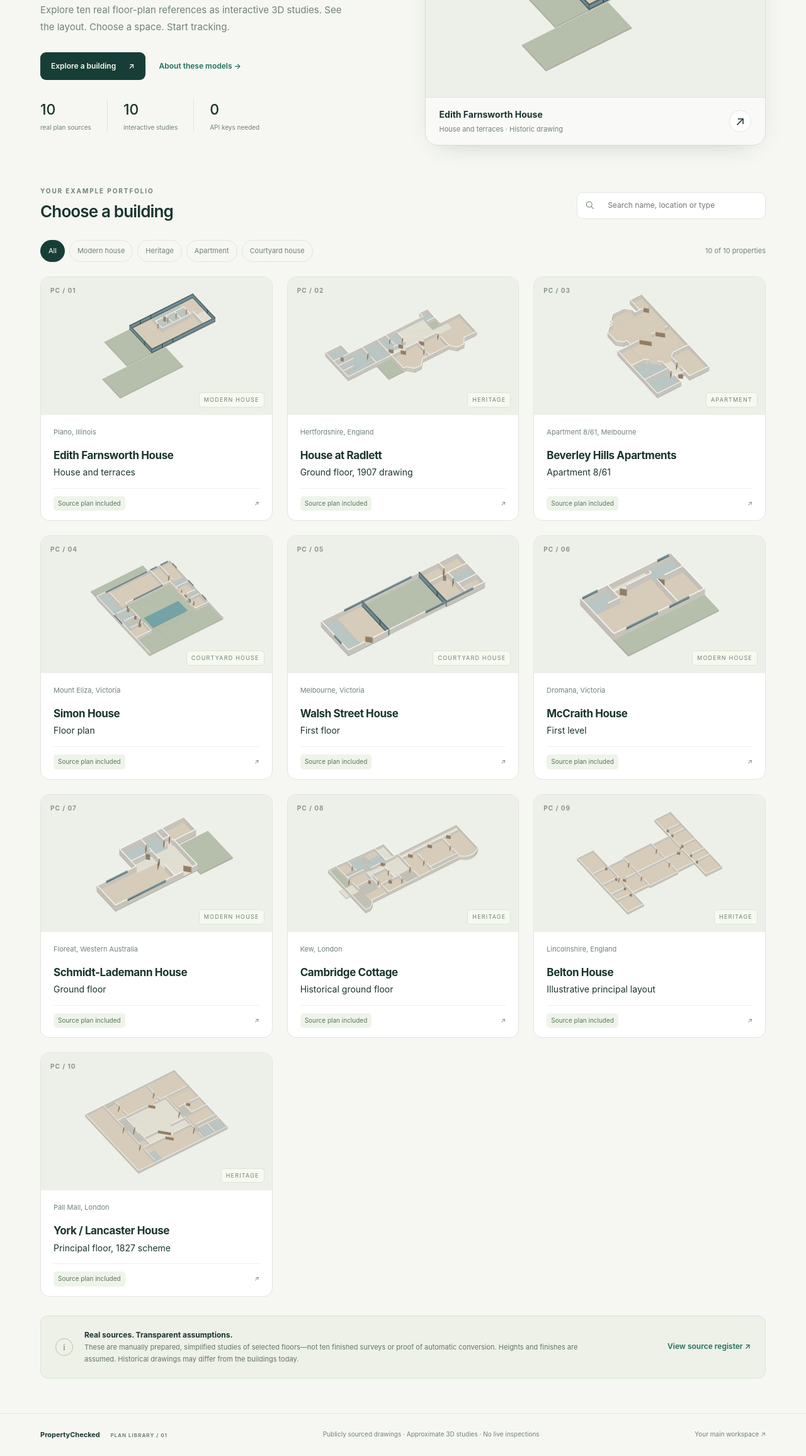
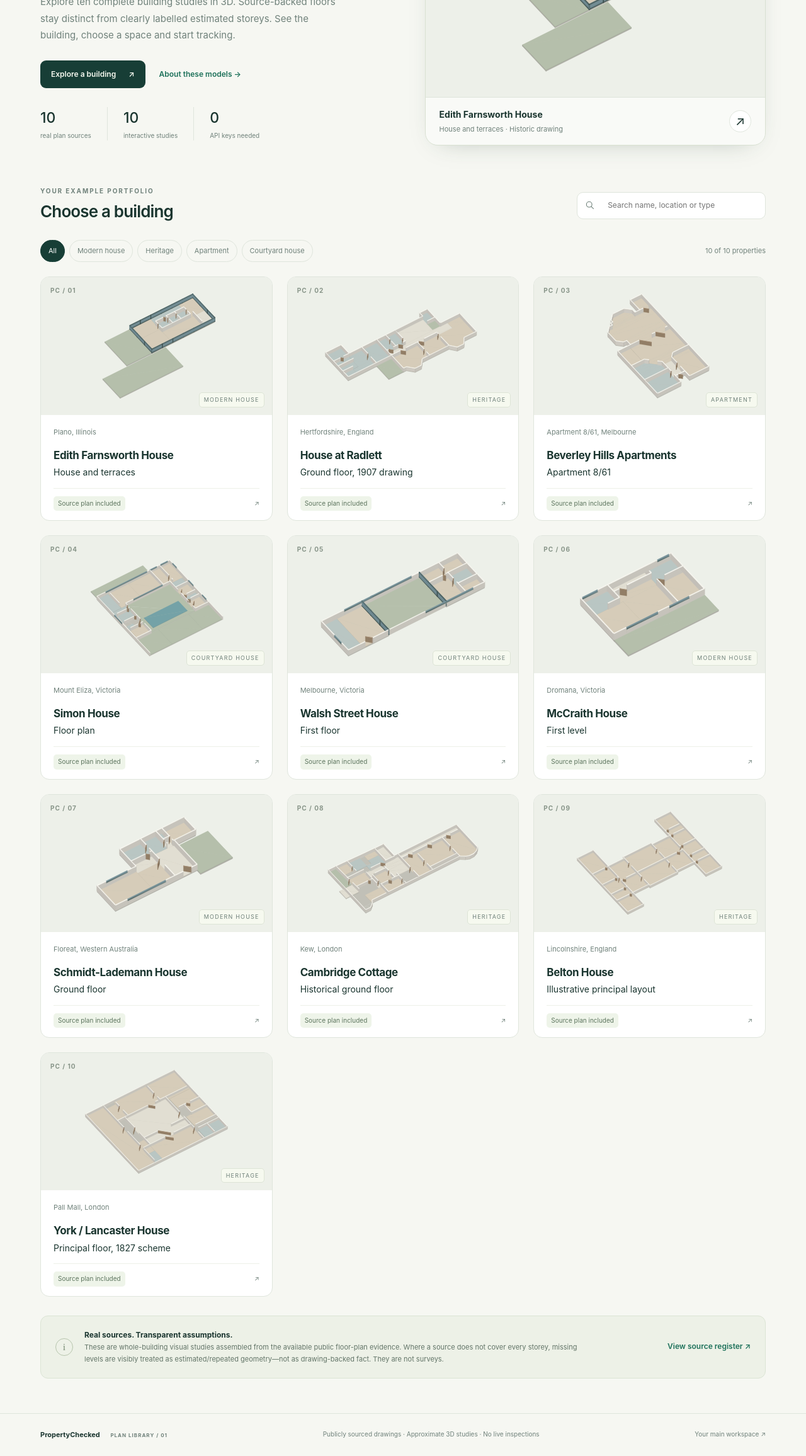
Before and after one commit to jamiekelly564/test, a website: page apps/web/public/examples/index.html in a window 1280 px wide. Shown: the part 326-2638 px from the top of the page at 63% size. Drawn offline with Linux system fonts and the light colour scheme.

Commit message:
Present examples as whole-building studies

```diff
--- a/apps/web/public/examples/index.html
+++ b/apps/web/public/examples/index.html
@@ -5,10 +5,10 @@
 <header class="header"><a href="#library" class="brand" aria-label="PropertyChecked library"><span class="brand-mark" aria-hidden="true"><svg viewBox="0 0 24 24"><path d="M4 10 12 3l8 7v10H4Z"/><path d="m8 13 3 3 5-6"/></svg></span>Property<span>Checked</span></a><nav aria-label="Primary"><a href="#library" id="library-nav" class="current">Property library</a><button id="benchmark-nav">Production log</button></nav><span class="demo-pill"><i></i> Demonstration workspace</span></header>
 <main id="main">
 <section id="library-view">
-<div class="hero"><div class="hero-copy"><p class="eyebrow"><span></span> THE PLAN LIBRARY / COLLECTION 01</p><h1>Different buildings.<br>One connected view.</h1><p class="lead">Explore ten real floor-plan references as interactive 3D studies. See the layout. Choose a space. Start tracking.</p><div class="hero-actions"><button class="primary" id="featured-open">Explore a building <span aria-hidden="true">↗</span></button><button class="text-button" id="how-button">About these models <span aria-hidden="true">→</span></button></div><div class="hero-proof"><span><b>10</b> real plan sources</span><span><b>10</b> interactive studies</span><span><b>0</b> API keys needed</span></div></div><div class="hero-preview"><div class="preview-top"><span class="tiny-label">FEATURED PLAN STUDY</span><span class="mini-tag">Source linked</span></div><img id="hero-image" alt="Interactive floor-plan study of Edith Farnsworth House"><div class="preview-bottom"><div><strong>Edith Farnsworth House</strong><small>House and terraces · Historic drawing</small></div><button id="hero-go" class="circle-button" aria-label="Open Edith Farnsworth House">↗</button></div></div></div>
+<div class="hero"><div class="hero-copy"><p class="eyebrow"><span></span> THE PLAN LIBRARY / COLLECTION 01</p><h1>Different buildings.<br>One connected view.</h1><p class="lead">Explore ten complete building studies in 3D. Source-backed floors stay distinct from clearly labelled estimated storeys. See the building, choose a space and start tracking.</p><div class="hero-actions"><button class="primary" id="featured-open">Explore a building <span aria-hidden="true">↗</span></button><button class="text-button" id="how-button">About these models <span aria-hidden="true">→</span></button></div><div class="hero-proof"><span><b>10</b> real plan sources</span><span><b>10</b> interactive studies</span><span><b>0</b> API keys needed</span></div></div><div class="hero-preview"><div class="preview-top"><span class="tiny-label">FEATURED PLAN STUDY</span><span class="mini-tag">Source linked</span></div><img id="hero-image" alt="Interactive floor-plan study of Edith Farnsworth House"><div class="preview-bottom"><div><strong>Edith Farnsworth House</strong><small>House and terraces · Historic drawing</small></div><button id="hero-go" class="circle-button" aria-label="Open Edith Farnsworth House">↗</button></div></div></div>
 <div class="collection-head"><div><p class="eyebrow">YOUR EXAMPLE PORTFOLIO</p><h2>Choose a building</h2></div><div class="search"><svg viewBox="0 0 24 24" aria-hidden="true"><circle cx="10" cy="10" r="6.5"/><path d="m15 15 5 5"/></svg><input id="search" type="search" placeholder="Search name, location or type" aria-label="Search properties"></div></div>
 <div class="filter-row"><div id="filters" class="filters" role="group" aria-label="Property type"></div><p id="result-count" aria-live="polite">10 properties</p></div><div id="property-grid" class="property-grid"></div><div id="empty" class="empty" hidden>No matching buildings. Try a different name or clear the filter.</div>
-<div class="collection-note"><span class="note-symbol">i</span><p><strong>Real sources. Transparent assumptions.</strong> These are manually prepared, simplified studies of selected floors—not ten finished surveys or proof of automatic conversion. Heights and finishes are assumed. Historical drawings may differ from the buildings today.</p><button id="sources-button" class="text-button">View source register ↗</button></div>
+<div class="collection-note"><span class="note-symbol">i</span><p><strong>Real sources. Transparent assumptions.</strong> These are whole-building visual studies assembled from the available public floor-plan evidence. Where a source does not cover every storey, missing levels are visibly treated as estimated/repeated geometry—not as drawing-backed fact. They are not surveys.</p><button id="sources-button" class="text-button">View source register ↗</button></div>
 </section>
 <section id="building-view" hidden>
 <div class="building-heading"><div><a class="back" href="#library">← All properties</a><div class="heading-line"><h1 id="property-title"></h1><span class="mini-tag">Plan study</span></div><p id="property-meta"></p></div><div class="heading-actions"><button class="secondary" id="download-model">Export 3D study <span>↓</span></button><button class="primary" id="new-task">＋ Add a tracking task</button></div></div>
@@ -27,5 +27,5 @@
 <dialog id="task-dialog" aria-labelledby="task-title"><form id="task-form"><div class="dialog-head"><div><p class="eyebrow">BROWSER-LOCAL DEMO RECORD</p><h2 id="task-title">Add a tracking task</h2></div><button type="button" class="circle-button" id="task-close" aria-label="Close task form">×</button></div><p class="muted small" id="task-property"></p><label for="task-name">What needs tracking?</label><input id="task-name" required maxlength="140" placeholder="e.g. Check the window seals"><div class="form-row"><div><label for="task-category">Category</label><select id="task-category"></select></div><div><label for="task-location">Model space</label><select id="task-location"></select></div></div><div class="form-row"><div><label for="task-owner">Owner / contractor (optional)</label><input id="task-owner" maxlength="120" placeholder="Name or company"></div><div><label for="task-due">Due date (optional)</label><input id="task-due" type="date"></div></div><label for="task-notes">Notes</label><textarea id="task-notes" rows="3" maxlength="2000" placeholder="Keep demonstration information separate from real inspection findings."></textarea><div class="dialog-actions"><button type="button" class="secondary" id="task-cancel">Cancel</button><button class="primary">Save demo task</button></div></form></dialog>
 <dialog id="info-dialog" aria-labelledby="info-title"><div class="dialog-head"><h2 id="info-title">About this collection</h2><button class="circle-button" id="info-close" aria-label="Close information">×</button></div><div id="info-content"></div></dialog><div id="toast" role="status" hidden></div>
 <noscript><p>Enable JavaScript to view the model studies. Source details are in sources.json.</p></noscript>
-<script src="data.js"></script><script src="engine.js"></script><script src="app.js"></script>
+<script src="data.js"></script><script src="whole-buildings.js"></script><script src="engine.js"></script><script src="app.js"></script>
 </body></html>
```
